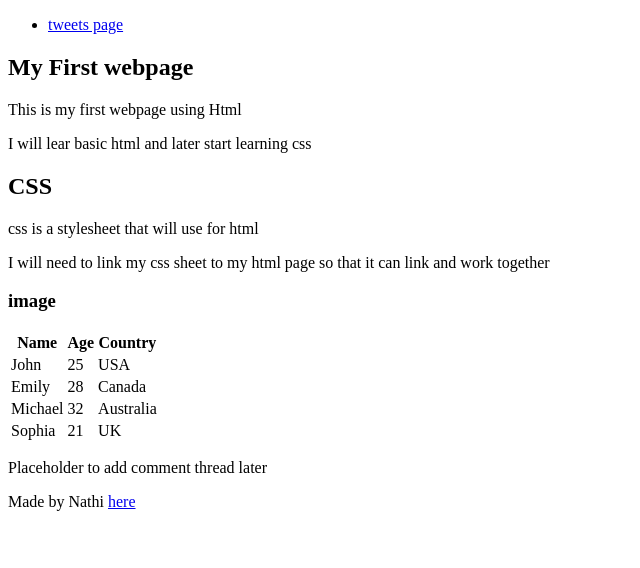
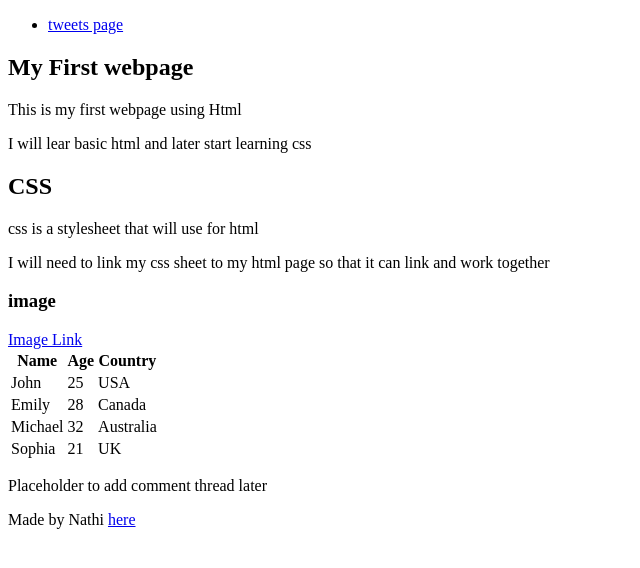
Before and after one commit to ChaukeNathi/alx_html_css, a plain HTML site: page html_basic/index.html in a window 1280 px wide. Shown: the whole page, without its empty margins (0-640 px from the left). Drawn offline with Linux system fonts and the light colour scheme.

Commit message:
Update index.html

```diff
--- a/html_basic/index.html
+++ b/html_basic/index.html
@@ -20,7 +20,7 @@
 <p> I will need to link my css sheet to my html page so that it can link and work together </p>
 
 <h3> image </h3>
-<a href ="https://www.holbertonschool.com/holberton-logo.png"> </a>
+<a href ="https://www.holbertonschool.com/holberton-logo.png"> Image Link </a>
 
 
 </article>
```
